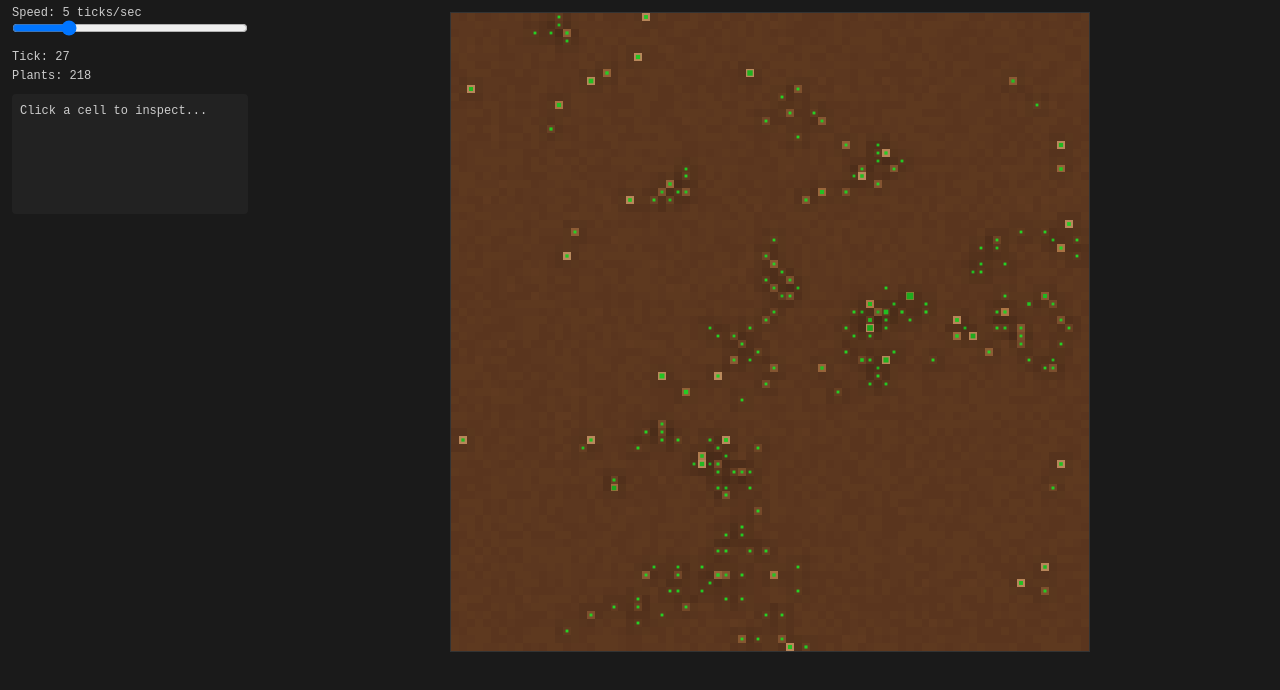
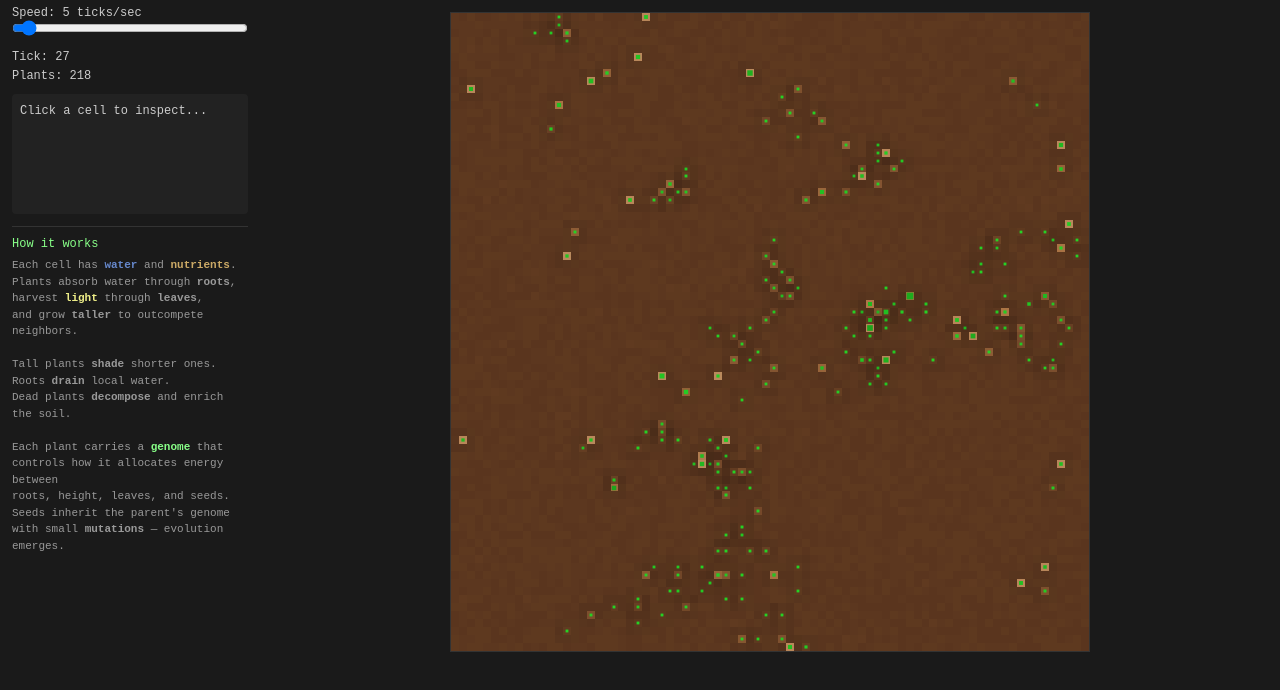
Before and after one commit to moccajoghurt/overgreen, a website built with Vite: page index.html in a window 1280 px wide. Shown: the part 68-758 px from the top of the page. Built offline with nearby package versions, Linux system fonts and the light colour scheme.

Commit message:
add explanation

```diff
--- a/index.html
+++ b/index.html
@@ -42,13 +42,28 @@
     </div>
     <div>
       <label>Speed: <span id="speed-label">5</span> ticks/sec</label>
-      <input type="range" id="speed-slider" min="1" max="10" value="3" />
+      <input type="range" id="speed-slider" min="1" max="50" value="3" />
     </div>
     <div class="stats">
       <div>Tick: <span id="tick-label">0</span></div>
       <div>Plants: <span id="plant-count">0</span></div>
     </div>
     <div class="inspector" id="inspector">Click a cell to inspect...</div>
+    <div class="rules" style="font-size:11px; line-height:1.5; color:#999; border-top:1px solid #333; padding-top:8px; margin-top:4px;">
+      <div style="color:#8f8; font-size:12px; margin-bottom:4px;">How it works</div>
+      Each cell has <b style="color:#68c">water</b> and <b style="color:#ca6">nutrients</b>.<br>
+      Plants absorb water through <b>roots</b>,<br>
+      harvest <b style="color:#ee8">light</b> through <b>leaves</b>,<br>
+      and grow <b>taller</b> to outcompete neighbors.<br><br>
+      Tall plants <b>shade</b> shorter ones.<br>
+      Roots <b>drain</b> local water.<br>
+      Dead plants <b>decompose</b> and enrich the soil.<br><br>
+      Each plant carries a <b style="color:#8f8">genome</b> that<br>
+      controls how it allocates energy between<br>
+      roots, height, leaves, and seeds.<br>
+      Seeds inherit the parent's genome<br>
+      with small <b>mutations</b> &mdash; evolution emerges.
+    </div>
   </div>
   <div id="canvas-container">
     <canvas id="canvas"></canvas>
```
